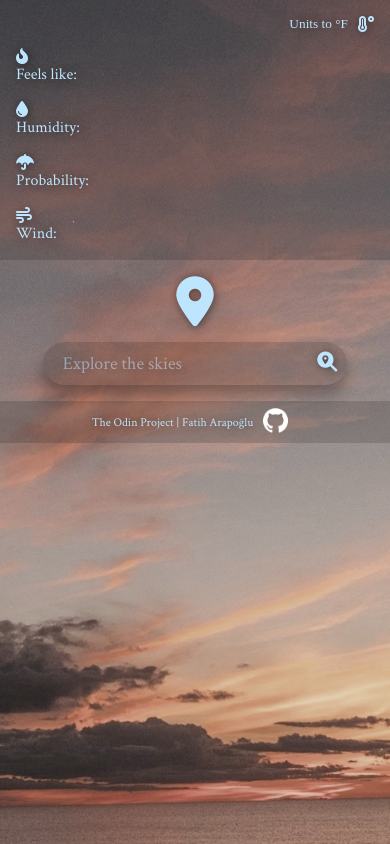
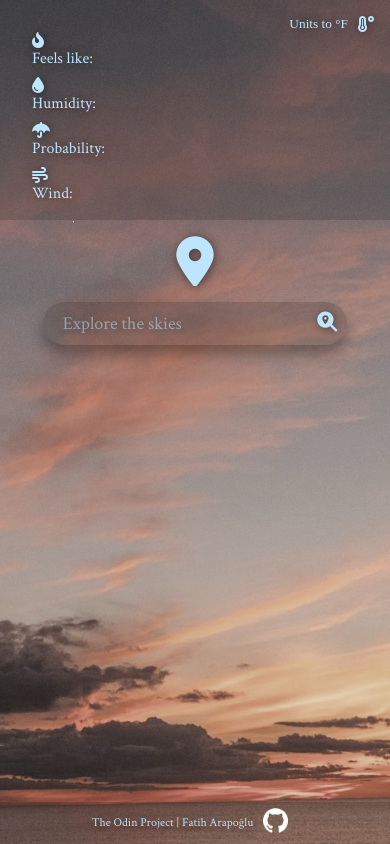
Before and after one commit to fatiharapoglu/weather, a website built with webpack: page dist/index.html in a window 390 px wide. Built offline with nearby package versions, Linux system fonts and the light colour scheme; no server answers; a web font is replaced by a local one.

Commit message:
fix position of footer in mobile screens

```diff
--- a/src/main.scss
+++ b/src/main.scss
@@ -330,9 +330,9 @@ body {
 
 @media (width <= 1000px) {
     .weather-details-center {
-        padding: 1rem;
+        padding: 1rem 1rem 1rem 2rem;
         flex-direction: column;
-        gap: 1rem;
+        gap: 0.5rem;
         height: auto;
         align-items: flex-start;
 
@@ -373,7 +373,9 @@ body {
     }
 
     .footer {
+        position: absolute;
         margin-top: 1rem;
+        bottom: 0;
 
         .about {
             font-size: 0.75rem;
```
Also changed, not shown: dist/style.css, 1 other file.
